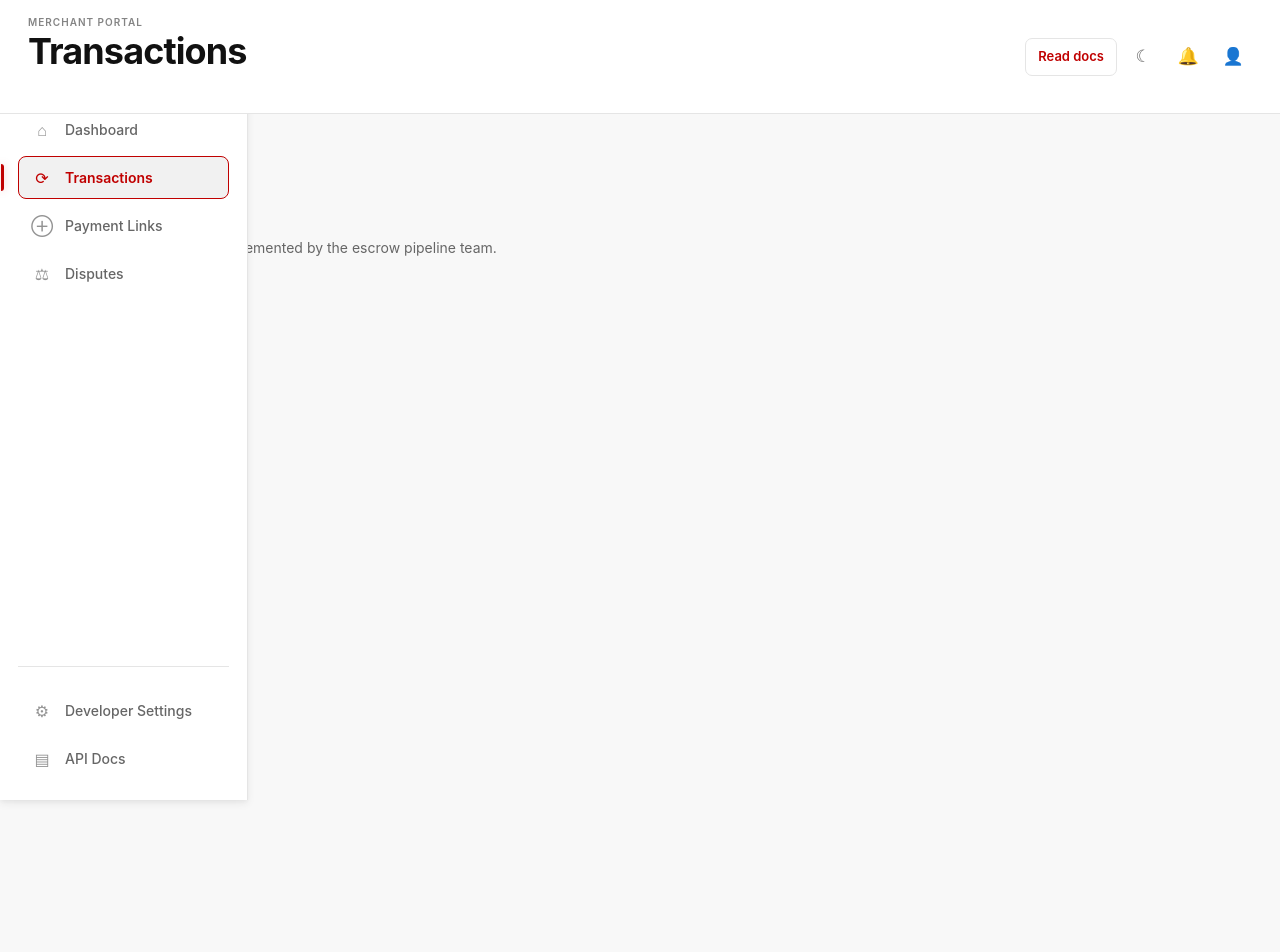
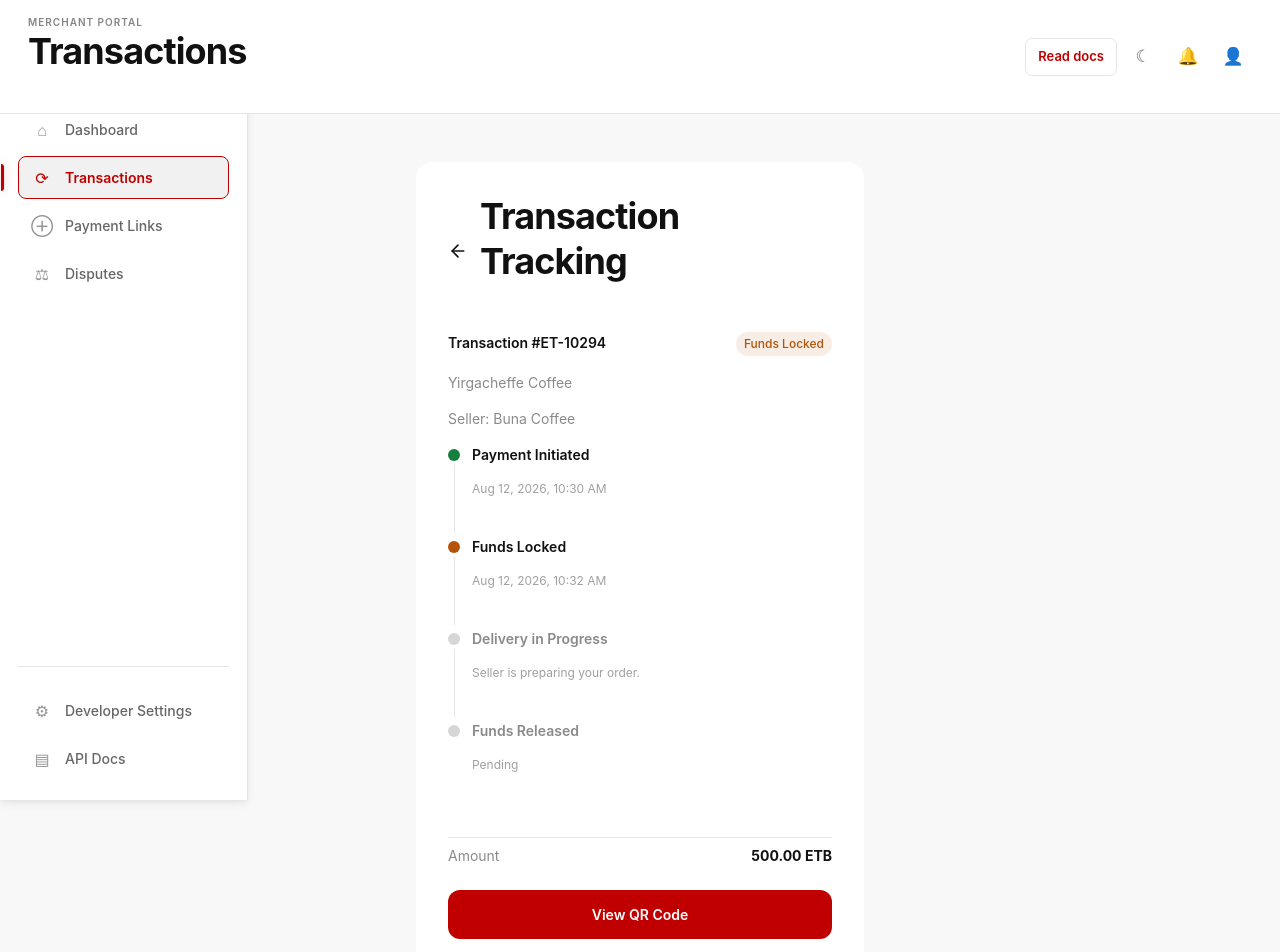
Before and after one commit to sudik2005/Escrow-ET, a React app in the folder web/: page /transactions in a window 1280 px wide. Shown: the top 952 px of the page. Before the commit the page ends 800 px from the top, so only its background shows below. Built offline with nearby package versions, Linux system fonts and the light colour scheme; the HTML template or start-up script is replaced by a standard one.

Commit message:
Add QR Code and Delivery Verified screens (Screens 8 & 10)

```diff
--- a/web/package.json
+++ b/web/package.json
@@ -11,6 +11,8 @@
   },
   "dependencies": {
     "@tailwindcss/vite": "^4.3.3",
+    "lucide-react": "^1.31.0",
+    "qrcode.react": "^4.2.0",
     "react": "^19.2.8",
     "react-dom": "^19.2.8",
     "react-router-dom": "^7.18.2",
--- /dev/null
+++ b/web/src/pages/DeliveryVerified.jsx
@@ -0,0 +1,48 @@
+import { useNavigate } from 'react-router-dom'
+import { Check } from 'lucide-react'
+
+function DeliveryVerified() {
+  const navigate = useNavigate()
+
+  // TODO: replace with real data from the POST /escrow/<id>/confirm-delivery/ response.
+  const transaction = {
+    id: 'ET-10294',
+    amount: 500.0,
+  }
+
+  return (
+    <div className="min-h-screen bg-[var(--bg)] text-[var(--text-h)] p-4 flex items-center justify-center">
+      <div className="max-w-md w-full bg-[var(--surface)] rounded-2xl shadow-[var(--shadow-card)] p-8 text-center">
+        <div className="w-16 h-16 bg-[var(--brand)] rounded-full flex items-center justify-center mx-auto mb-4">
+          <Check className="w-8 h-8 text-white" strokeWidth={3} />
+        </div>
+
+        <h1 className="text-xl font-bold mb-2">Delivery Verified!</h1>
+        <p className="text-sm text-[var(--text-muted)] mb-6">
+          The order has been verified successfully. Funds are being released to the seller.
+        </p>
+
+        <div className="text-left space-y-2 text-sm border-t border-[var(--border)] pt-4 mb-6">
+          <div className="flex justify-between">
+            <span className="text-[var(--text-muted)]">Transaction</span>
+            <span className="font-medium">{transaction.id}</span>
+          </div>
+          <div className="flex justify-between">
+            <span className="text-[var(--text-muted)]">Amount</span>
+            <span className="font-medium">{transaction.amount.toFixed(2)} ETB</span>
+          </div>
+        </div>
+
+        <button
+          type="button"
+          onClick={() => navigate('/transactions')}
+          className="w-full bg-[var(--brand)] hover:bg-[var(--brand-hover)] text-white font-semibold py-3.5 rounded-xl transition-colors"
+        >
+          Done
+        </button>
+      </div>
+    </div>
+  )
+}
+
+export default DeliveryVerified
--- /dev/null
+++ b/web/src/pages/QRCodeView.jsx
@@ -0,0 +1,59 @@
+import { useNavigate } from 'react-router-dom'
+import { ArrowLeft } from 'lucide-react'
+import { QRCodeSVG } from 'qrcode.react'
+
+function QRCodeView() {
+  const navigate = useNavigate()
+
+  // TODO: replace with a real GET /escrow/<id>/ response from Django.
+  // delivery_qr_token is the real field name the backend already returns.
+  const transaction = {
+    id: 'ET-10294',
+    amount: 500.0,
+    delivery_qr_token: 'a1b2c3d4-mock-token',
+  }
+
+  return (
+    <div className="min-h-screen bg-[var(--bg)] text-[var(--text-h)] p-4 flex items-center justify-center">
+      <div className="max-w-md w-full bg-[var(--surface)] rounded-2xl shadow-[var(--shadow-card)] p-8 text-center">
+        <div className="flex items-center gap-3 mb-6 text-left">
+          <button type="button" aria-label="Go back" onClick={() => navigate(-1)}>
+            <ArrowLeft className="w-5 h-5" />
+          </button>
+          <h1 className="text-lg font-bold">Delivery</h1>
+        </div>
+
+        <h2 className="text-lg font-bold mb-2">Show this QR code to the delivery person</h2>
+        <p className="text-sm text-[var(--text-muted)] mb-6">
+          This code is unique to your transaction and will expire after use.
+        </p>
+
+        <div className="bg-white rounded-2xl p-6 inline-block mb-6">
+          <QRCodeSVG value={transaction.delivery_qr_token} size={200} />
+        </div>
+
+        <div className="text-left space-y-2 text-sm border-t border-[var(--border)] pt-4 mb-6">
+          <div className="flex justify-between">
+            <span className="text-[var(--text-muted)]">Transaction</span>
+            <span className="font-medium">{transaction.id}</span>
+          </div>
+          <div className="flex justify-between">
+            <span className="text-[var(--text-muted)]">Amount</span>
+            <span className="font-medium">{transaction.amount.toFixed(2)} ETB</span>
+          </div>
+        </div>
+
+        {/* TEMP: dev-only shortcut to preview the next screen without a real scan.
+            Remove once real-time status updates (polling or webhooks) are wired up. */}
+        <button
+          onClick={() => navigate('/delivery-verified')}
+          className="text-xs text-[var(--text-muted)] underline"
+        >
+          (Dev only: simulate delivery scan →)
+        </button>
+      </div>
+    </div>
+  )
+}
+
+export default QRCodeView
--- /dev/null
+++ b/web/src/pages/TransactionTracking.jsx
@@ -0,0 +1,89 @@
+import { ArrowLeft } from 'lucide-react'
+import { useNavigate } from 'react-router-dom'
+
+function TransactionTracking() {
+  // TODO: replace with real transaction data + status fetched from Django,
+  // which will update as it receives Chapa webhooks.
+
+  const navigate = useNavigate()
+  const transaction = {
+    id: 'ET-10294',
+    productName: 'Yirgacheffe Coffee',
+    seller: 'Buna Coffee',
+    amount: 500.0,
+    status: 'Funds Locked', // Payment Initiated | Funds Locked | Delivery In Progress | Funds Released
+  }
+
+  const timeline = [
+    { label: 'Payment Initiated', time: 'Aug 12, 2026, 10:30 AM', state: 'done' },
+    { label: 'Funds Locked', time: 'Aug 12, 2026, 10:32 AM', state: 'current' },
+    { label: 'Delivery in Progress', time: 'Seller is preparing your order.', state: 'upcoming' },
+    { label: 'Funds Released', time: 'Pending', state: 'upcoming' },
+  ]
+
+  return (
+    <div className="min-h-screen bg-[var(--bg)] text-[var(--text-h)] p-4 flex items-center justify-center">
+      <div className="max-w-md w-full bg-[var(--surface)] rounded-2xl shadow-[var(--shadow-card)] p-8">        <div className="flex items-center gap-3 mb-6">
+          <button type="button" aria-label="Go back">
+            <ArrowLeft className="w-5 h-5" />
+          </button>
+          <h1 className="text-lg font-bold">Transaction Tracking</h1>
+        </div>
+
+        <div className="flex justify-between items-start mb-1">
+          <p className="font-semibold">Transaction #{transaction.id}</p>
+          <span className="text-xs bg-[var(--warning-soft)] text-[var(--warning)] font-medium px-2 py-1 rounded-full">
+            {transaction.status}
+          </span>
+        </div>
+        <p className="text-sm text-[var(--text-muted)] mb-1">{transaction.productName}</p>
+        <p className="text-sm text-[var(--text-muted)] mb-6">Seller: {transaction.seller}</p>
+
+        <div className="mb-6">
+          {timeline.map((step, i) => (
+            <div key={step.label} className="flex gap-3">
+              <div className="flex flex-col items-center">
+                <div
+                  className={`w-3 h-3 rounded-full shrink-0 mt-1 ${
+                    step.state === 'done'
+                      ? 'bg-[var(--success)]'
+                      : step.state === 'current'
+                      ? 'bg-[var(--warning)]'
+                      : 'bg-[var(--border-strong)]'
+                  }`}
+                />
+                {i < timeline.length - 1 && (
+                  <div className="w-px flex-1 bg-[var(--border)] my-1" />
+                )}
+              </div>
+              <div className="pb-6">
+                <p
+                  className={`text-sm font-semibold ${
+                    step.state === 'upcoming' ? 'text-[var(--text-muted)]' : 'text-[var(--text-h)]'
+                  }`}
+                >
+                  {step.label}
+                </p>
+                <p className="text-xs text-[var(--text-subtle)]">{step.time}</p>
+              </div>
+            </div>
+          ))}
+        </div>
+
+        <div className="flex justify-between text-sm mb-6 pt-2 border-t border-[var(--border)]">
+          <span className="text-[var(--text-muted)]">Amount</span>
+          <span className="font-bold">{transaction.amount.toFixed(2)} ETB</span>
+        </div>
+
+       <button
+          type="button"
+          onClick={() => navigate('/qr-code')}
+          className="w-full bg-[var(--brand)] hover:bg-[var(--brand-hover)] text-white font-semibold py-3.5 rounded-xl transition-colors">
+          View QR Code
+        </button>
+      </div>
+    </div>
+  )
+}
+
+export default TransactionTracking
--- a/web/src/routes/AppRoutes.jsx
+++ b/web/src/routes/AppRoutes.jsx
@@ -3,6 +3,13 @@ import AppLayout from '../components/layout/AppLayout'
 import LandingPage from '../pages/LandingPage'
 import DeveloperSettings from '../pages/DeveloperSettings'
 import DeveloperDocs from '../pages/DeveloperDocs'
+import CreatePaymentLink from '../pages/CreatePaymentLink'
+import TransactionTracking from '../pages/TransactionTracking'
+import Checkout from '../pages/Checkout'
+import Payment from '../pages/Payment'
+import PaymentSuccess from '../pages/PaymentSuccess'
+import QRCodeView from '../pages/QRCodeView'
+import DeliveryVerified from '../pages/DeliveryVerified'
 
 function PlaceholderPage({ title, description }) {
   return (
@@ -43,14 +50,12 @@ function AppRoutes() {
           </DashboardLayout>
         }
       />
+
       <Route
         path="/transactions"
         element={
           <DashboardLayout>
-            <PlaceholderPage
-              title="Transactions"
-              description="Transaction tracking will be implemented by the escrow pipeline team."
-            />
+            <TransactionTracking />
           </DashboardLayout>
         }
       />
@@ -59,13 +64,17 @@ function AppRoutes() {
         path="/payment-links"
         element={
           <DashboardLayout>
-            <PlaceholderPage
-              title="Payment Links"
-              description="Payment link creation will be implemented by the escrow pipeline team."
-            />
+            <CreatePaymentLink />
           </DashboardLayout>
         }
       />
+
+      {/* Buyer-facing: standalone, no merchant sidebar */}
+      <Route path="/checkout" element={<Checkout />} />
+      <Route path="/payment" element={<Payment />} />
+      <Route path="/payment-success" element={<PaymentSuccess />} />
+      <Route path="/qr-code" element={<QRCodeView />} />
+      <Route path="/delivery-verified" element={<DeliveryVerified />} />
 
       <Route
         path="/disputes"
```
Also changed, not shown: 1 other file (tests, documents, lock files or other folders).
